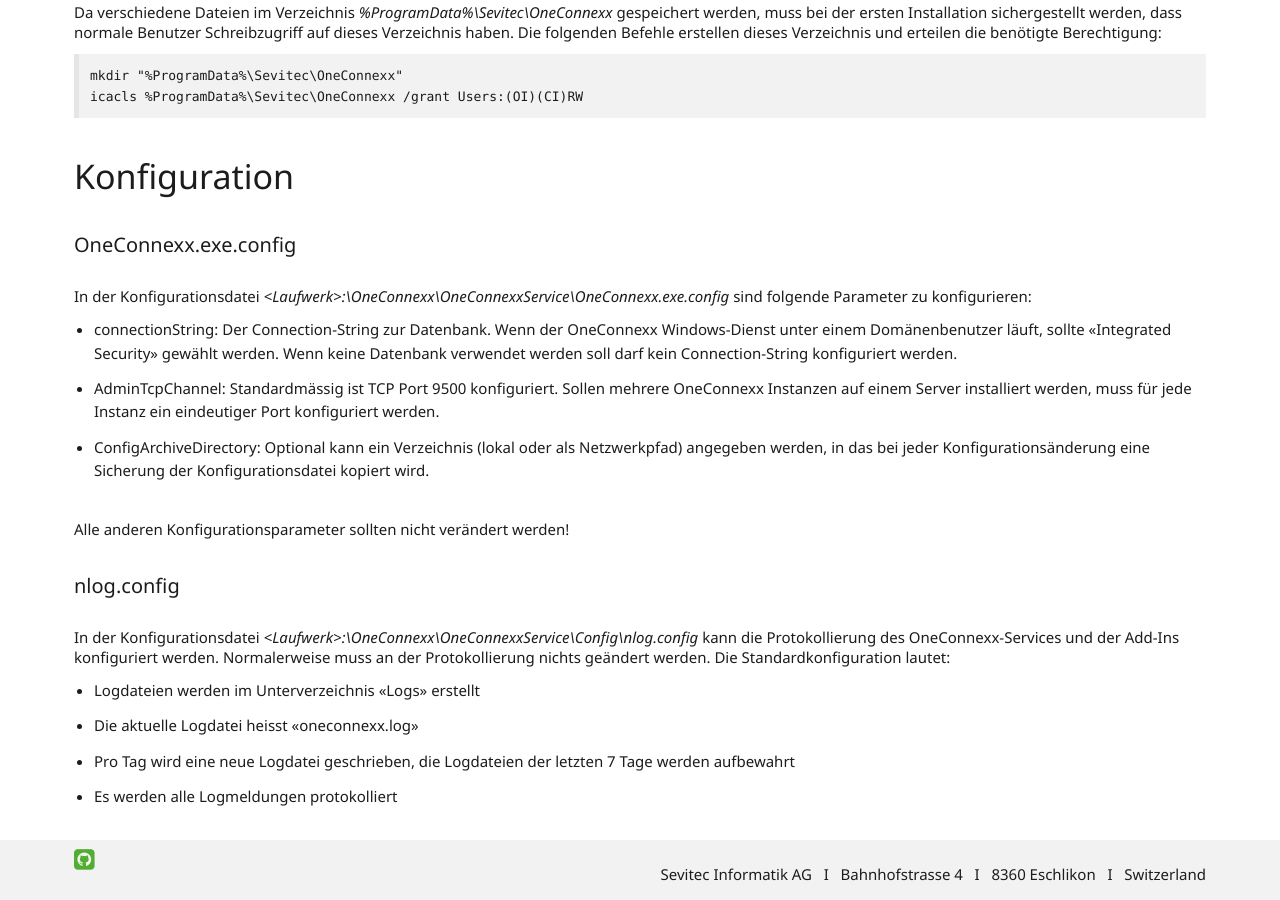
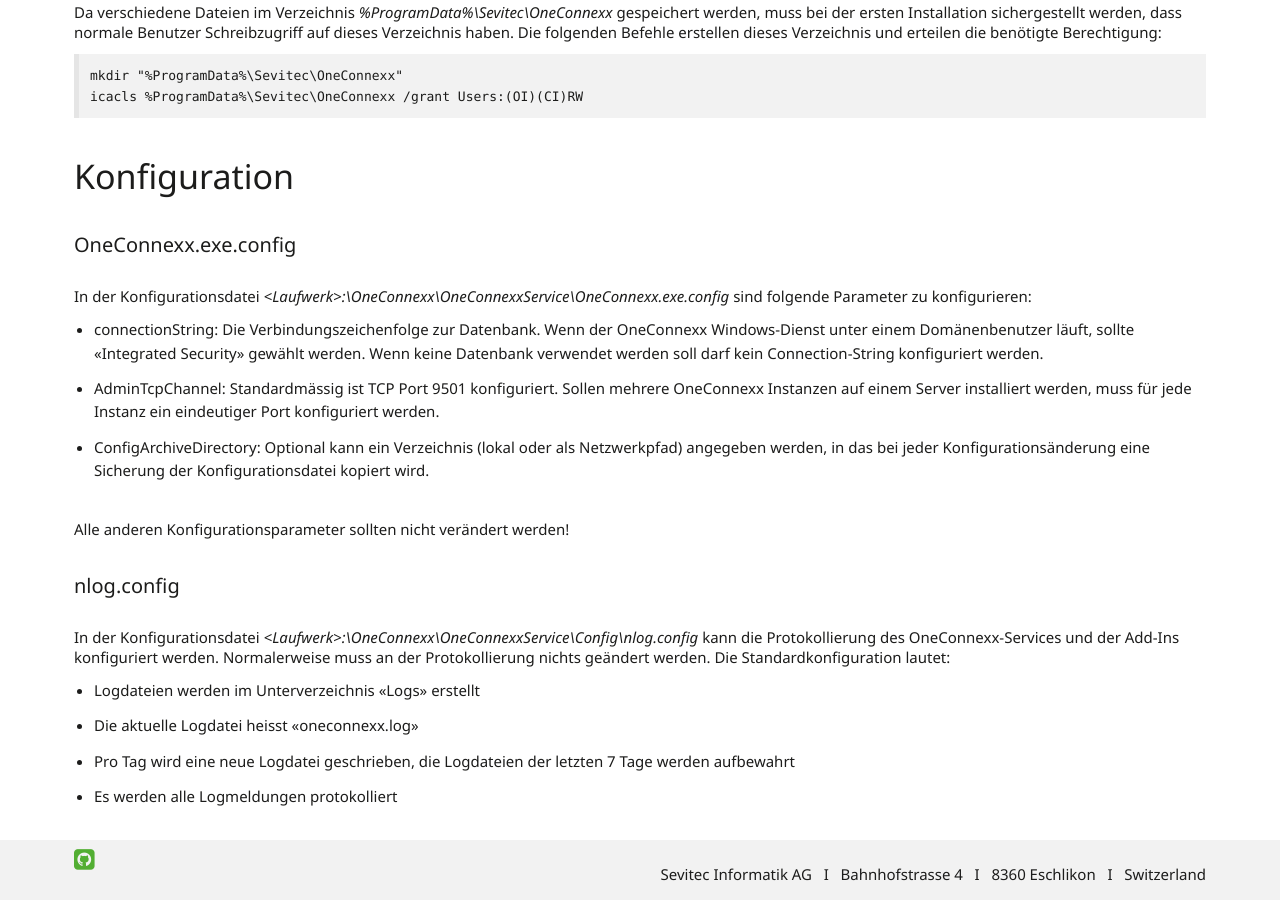
Before and after one commit to primesoft-group/oneconnexx-docs, a Jekyll site: the page built from _pages/setup/de/oneconnexx.md, in a window 1280 px wide and 900 px high, scrolled down 2118 px. Built offline with Jekyll 4.4.1, drawn with Linux system fonts in a browser that asks for light colours; nearby versions of some CDN libraries; some web fonts are replaced.

Commit message:
Update oneconnexx.md

```diff
--- a/_pages/setup/de/oneconnexx.md
+++ b/_pages/setup/de/oneconnexx.md
@@ -92,8 +92,8 @@
 
 In der Konfigurationsdatei *&lt;Laufwerk&gt;:\OneConnexx\OneConnexxService\OneConnexx.exe.config* sind folgende Parameter zu konfigurieren:
 
-* connectionString: Der Connection-String zur Datenbank. Wenn der OneConnexx Windows-Dienst unter einem Domänenbenutzer läuft, sollte «Integrated Security» gewählt werden. Wenn keine Datenbank verwendet werden soll darf kein Connection-String konfiguriert werden.
-* AdminTcpChannel: Standardmässig ist TCP Port 9500 konfiguriert. Sollen mehrere OneConnexx Instanzen auf einem Server installiert werden, muss für jede Instanz ein eindeutiger Port konfiguriert werden.
+* connectionString: Die Verbindungszeichenfolge zur Datenbank. Wenn der OneConnexx Windows-Dienst unter einem Domänenbenutzer läuft, sollte «Integrated Security» gewählt werden. Wenn keine Datenbank verwendet werden soll darf kein Connection-String konfiguriert werden.
+* AdminTcpChannel: Standardmässig ist TCP Port 9501 konfiguriert. Sollen mehrere OneConnexx Instanzen auf einem Server installiert werden, muss für jede Instanz ein eindeutiger Port konfiguriert werden.
 * ConfigArchiveDirectory: Optional kann ein Verzeichnis (lokal oder als Netzwerkpfad) angegeben werden, in das bei jeder Konfigurationsänderung eine Sicherung der Konfigurationsdatei kopiert wird.
 
 Alle anderen Konfigurationsparameter sollten nicht verändert werden!
```
